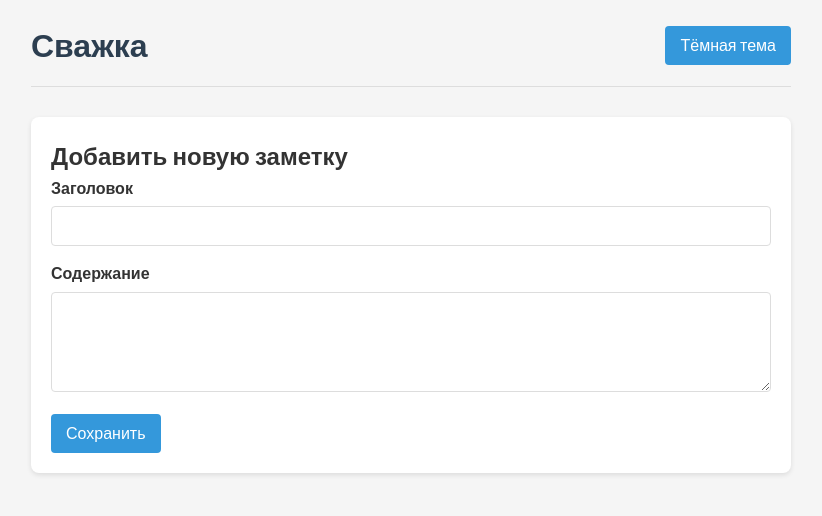
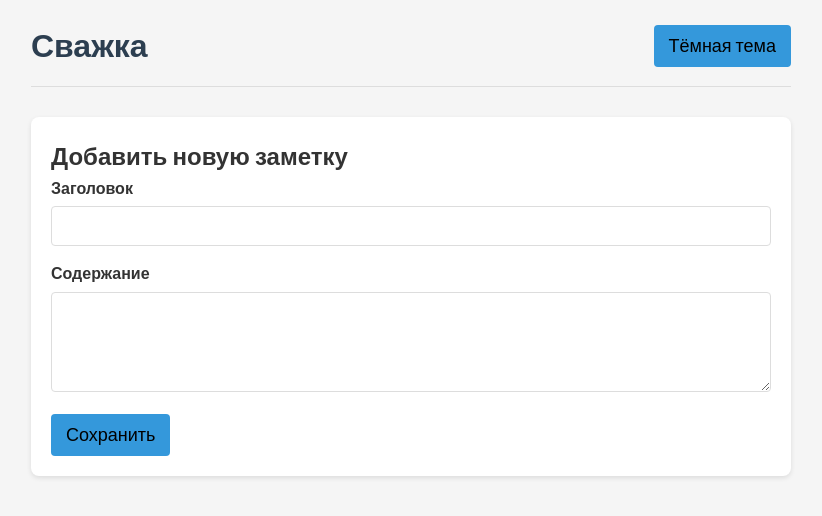
Before and after one commit to solution5007/swag16.github.io, a plain HTML site: page swaggggg.html in a window 1280 px wide. Shown: the whole page, without its empty margins (229-1051 px from the left). Drawn offline with nearby package versions, Linux system fonts and the light colour scheme; a web font is replaced by a local one.

Commit message:
Update swaggggg.html

```diff
--- a/swaggggg.html
+++ b/swaggggg.html
@@ -81,12 +81,12 @@
 
         button {
             background: #3498db;
-            color: white;
+            color: #000000;
             border: none;
             padding: 10px 15px;
             border-radius: 4px;
             cursor: pointer;
-            font-size: 16px;
+            font-size: 18px;
             transition: background 0.3s, transform 0.2s;
         }
 
```
